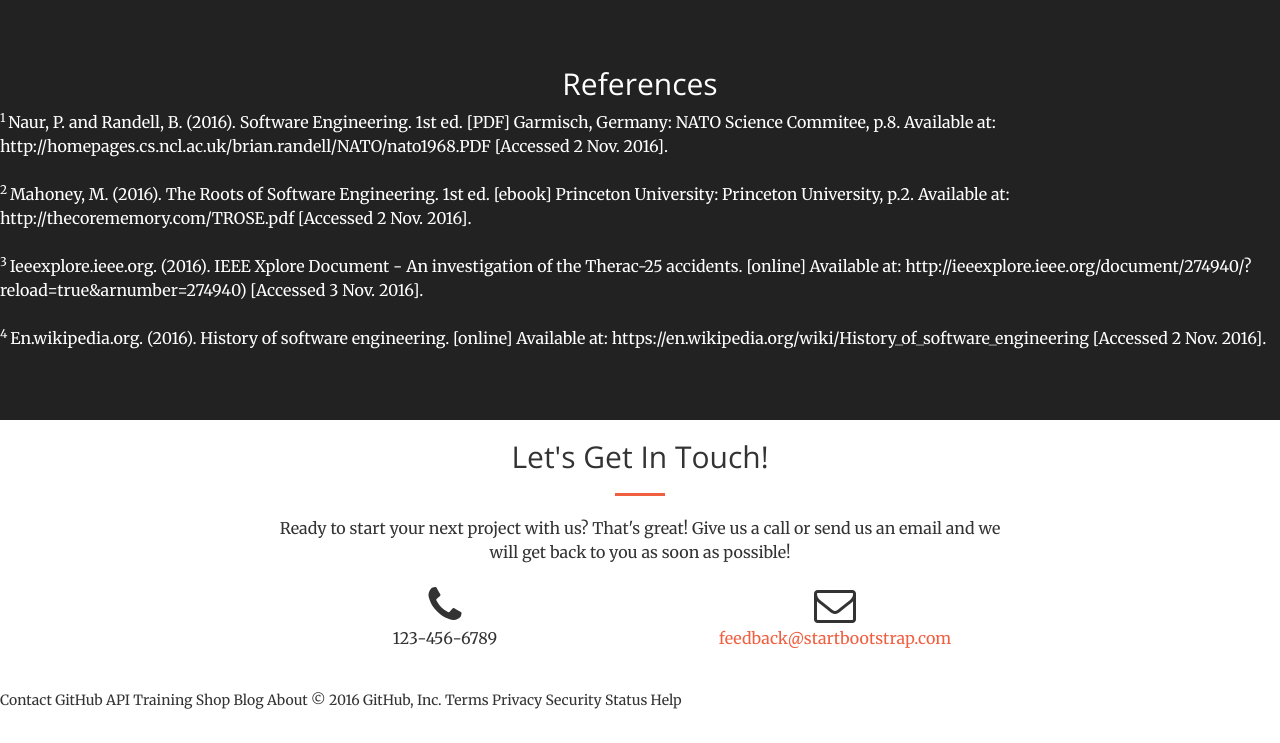
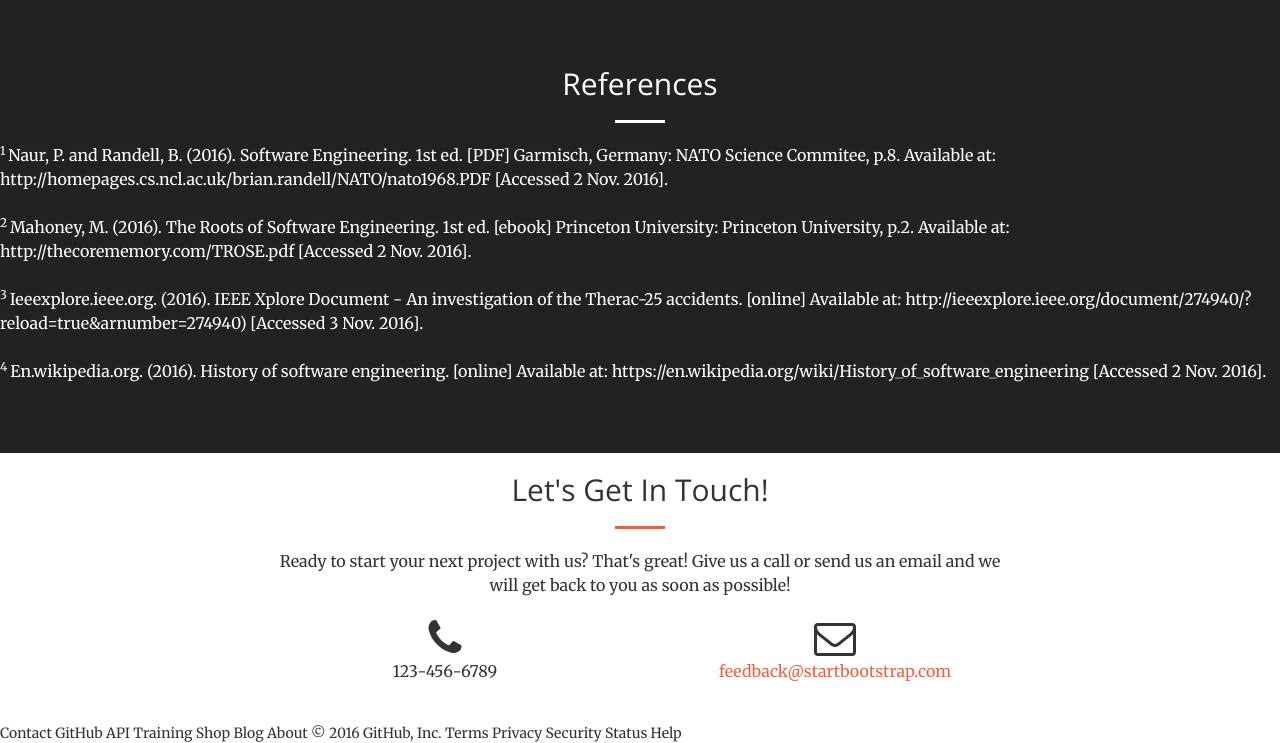
Before and after one commit to anthonyhlcheng/softwaresystemsengineering, a website: page introduction.html in a window 1280 px wide. Shown: the part 2407-3150 px from the top of the page. Before the commit the page ends 3117 px from the top, so only its background shows below. Drawn offline with nearby package versions, Linux system fonts and the light colour scheme.

Commit message:
Update introduction.html

```diff
--- a/introduction.html
+++ b/introduction.html
@@ -174,6 +174,7 @@ In the past decade, an explosion of demand from smaller firms prompted the devel
     <aside class="bg-dark">
         <div class="text-align:left;">
             <h2 class="section-heading text-center" style="padding-top:20px;">References</h2>
+            <hr class="light">
             <p><sup>1 </sup>Naur, P. and Randell, B. (2016). Software Engineering. 1st ed. [PDF] Garmisch, Germany: NATO Science Commitee, p.8. Available at: http://homepages.cs.ncl.ac.uk/brian.randell/NATO/nato1968.PDF [Accessed 2 Nov. 2016].<br><br>
                 <sup>2 </sup>Mahoney, M. (2016). The Roots of Software Engineering. 1st ed. [ebook] Princeton University: Princeton University, p.2. Available at: http://thecorememory.com/TROSE.pdf [Accessed 2 Nov. 2016].<br><br>
                 <sup>3 </sup>Ieeexplore.ieee.org. (2016). IEEE Xplore Document - An investigation of the Therac-25 accidents. [online] Available at: http://ieeexplore.ieee.org/document/274940/?reload=true&arnumber=274940) [Accessed 3 Nov. 2016].<br><br>
```
